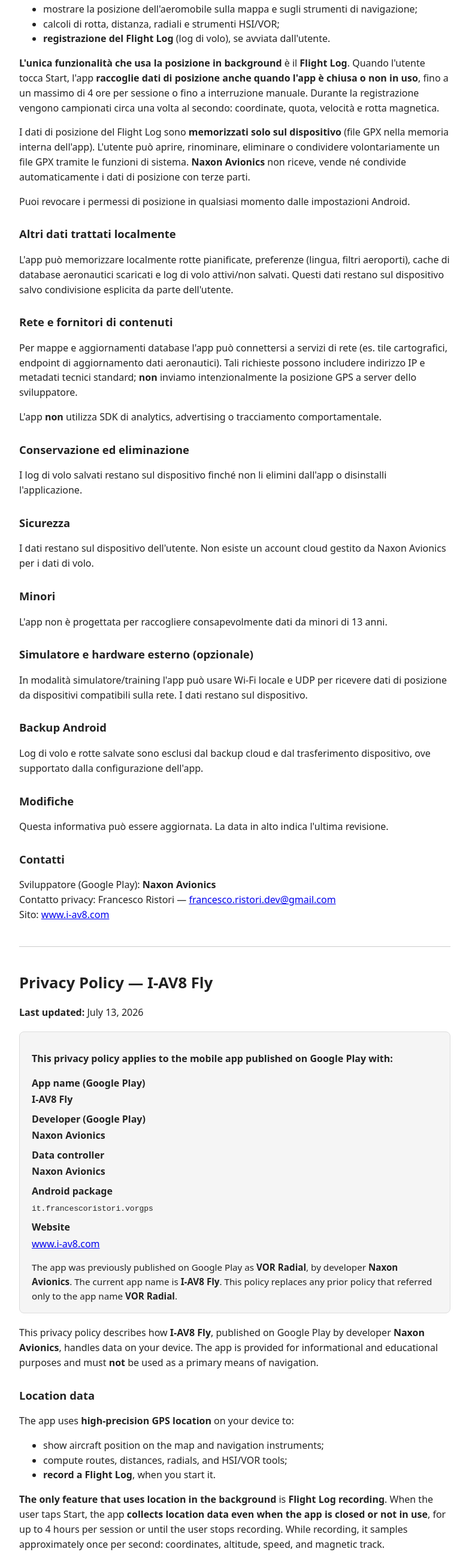
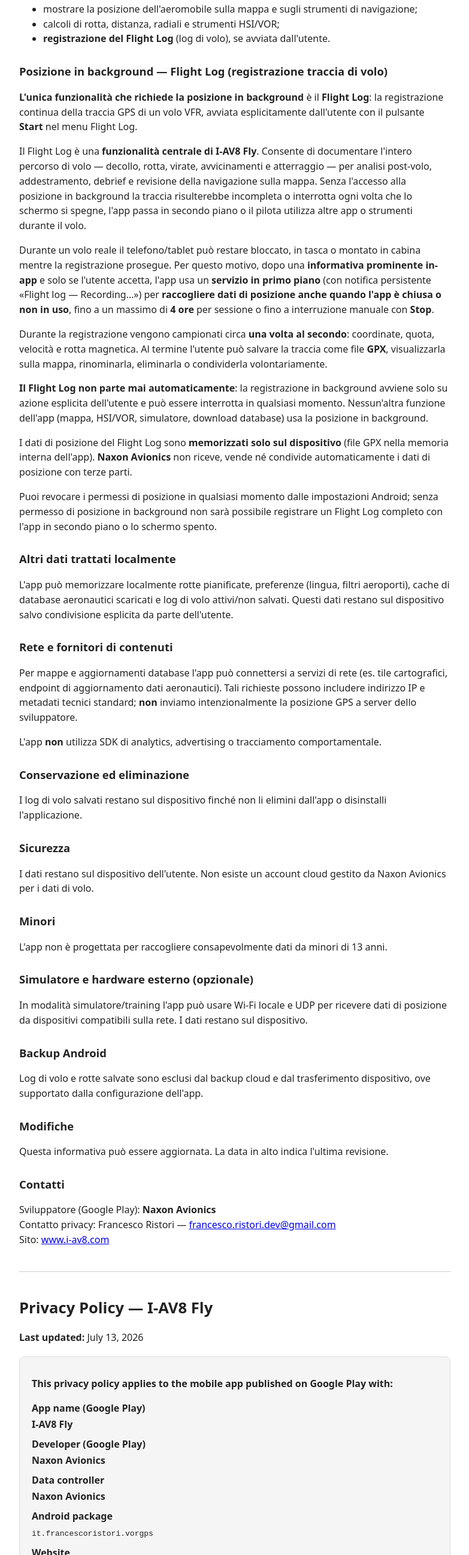
Before and after one commit to FrancescoRistori/vor-gps-privacy, a plain HTML site: page index.html in a window 1280 px wide. Shown: the part 833-3426 px from the top of the page at 60% size, without its empty margins (248-1031 px from the left). Drawn offline with Linux system fonts and the light colour scheme.

Commit message:
Update index.html

```diff
--- a/index.html
+++ b/index.html
@@ -60,23 +60,52 @@
     <li>calcoli di rotta, distanza, radiali e strumenti HSI/VOR;</li>
     <li><strong>registrazione del Flight Log</strong> (log di volo), se avviata dall'utente.</li>
 </ul>
+
+<h2>Posizione in background — Flight Log (registrazione traccia di volo)</h2>
 <p>
-    <strong>L'unica funzionalità che usa la posizione in background</strong> è il
-    <strong>Flight Log</strong>. Quando l'utente tocca Start, l'app
-    <strong>raccoglie dati di posizione anche quando l'app è chiusa o non in uso</strong>,
-    fino a un massimo di 4 ore per sessione o fino a interruzione manuale.
-    Durante la registrazione vengono campionati circa una volta al secondo: coordinate, quota,
-    velocità e rotta magnetica.
+    <strong>L'unica funzionalità che richiede la posizione in background</strong> è il
+    <strong>Flight Log</strong>: la registrazione continua della traccia GPS di un volo VFR,
+    avviata esplicitamente dall'utente con il pulsante <strong>Start</strong> nel menu Flight Log.
+</p>
+<p>
+    Il Flight Log è una <strong>funzionalità centrale di I-AV8 Fly</strong>. Consente di
+    documentare l'intero percorso di volo — decollo, rotta, virate, avvicinamenti e atterraggio —
+    per analisi post-volo, addestramento, debrief e revisione della navigazione sulla mappa.
+    Senza l'accesso alla posizione in background la traccia risulterebbe incompleta o interrotta
+    ogni volta che lo schermo si spegne, l'app passa in secondo piano o il pilota utilizza altre
+    app o strumenti durante il volo.
+</p>
+<p>
+    Durante un volo reale il telefono/tablet può restare bloccato, in tasca o montato in cabina
+    mentre la registrazione prosegue. Per questo motivo, dopo una <strong>informativa prominente
+    in-app</strong> e solo se l'utente accetta, l'app usa un <strong>servizio in primo piano</strong>
+    (con notifica persistente «Flight log — Recording…») per
+    <strong>raccogliere dati di posizione anche quando l'app è chiusa o non in uso</strong>,
+    fino a un massimo di <strong>4 ore</strong> per sessione o fino a interruzione manuale con
+    <strong>Stop</strong>.
+</p>
+<p>
+    Durante la registrazione vengono campionati circa <strong>una volta al secondo</strong>:
+    coordinate, quota, velocità e rotta magnetica. Al termine l'utente può salvare la traccia
+    come file <strong>GPX</strong>, visualizzarla sulla mappa, rinominarla, eliminarla o
+    condividerla volontariamente.
+</p>
+<p>
+    <strong>Il Flight Log non parte mai automaticamente</strong>: la registrazione in background
+    avviene solo su azione esplicita dell'utente e può essere interrotta in qualsiasi momento.
+    Nessun'altra funzione dell'app (mappa, HSI/VOR, simulatore, download database) usa la posizione
+    in background.
 </p>
 <p>
     I dati di posizione del Flight Log sono <strong>memorizzati solo sul dispositivo</strong>
-    (file GPX nella memoria interna dell'app). L'utente può aprire, rinominare, eliminare o
-    condividere volontariamente un file GPX tramite le funzioni di sistema.
+    (file GPX nella memoria interna dell'app).
     <strong>Naxon Avionics</strong> non riceve, vende né condivide automaticamente
     i dati di posizione con terze parti.
 </p>
 <p>
-    Puoi revocare i permessi di posizione in qualsiasi momento dalle impostazioni Android.
+    Puoi revocare i permessi di posizione in qualsiasi momento dalle impostazioni Android;
+    senza permesso di posizione in background non sarà possibile registrare un Flight Log completo
+    con l'app in secondo piano o lo schermo spento.
 </p>
 
 <h2>Altri dati trattati localmente</h2>
@@ -183,17 +212,47 @@
     <li>compute routes, distances, radials, and HSI/VOR tools;</li>
     <li><strong>record a Flight Log</strong>, when you start it.</li>
 </ul>
+
+<h2>Background location — Flight Log (flight track recording)</h2>
 <p>
-    <strong>The only feature that uses location in the background</strong> is
-    <strong>Flight Log recording</strong>. When the user taps Start, the app
-    <strong>collects location data even when the app is closed or not in use</strong>, for up to
-    4 hours per session or until the user stops recording. While recording, it samples
-    approximately once per second: coordinates, altitude, speed, and magnetic track.
+    <strong>The only feature that requires background location</strong> is
+    <strong>Flight Log</strong>: continuous GPS track recording during a VFR flight, started
+    explicitly by the user with the <strong>Start</strong> button in the Flight Log menu.
+</p>
+<p>
+    Flight Log is a <strong>core feature of I-AV8 Fly</strong>. It lets you document the full
+    flight path — takeoff, route, turns, approaches, and landing — for post-flight analysis,
+    training, debrief, and navigation review on the map. Without background location access the
+    track would be incomplete or interrupted whenever the screen turns off, the app moves to the
+    background, or the pilot uses other apps or instruments during the flight.
+</p>
+<p>
+    During a real flight the phone or tablet may stay locked, in a pocket, or mounted in the
+    cockpit while recording continues. For this reason, after an <strong>in-app prominent
+    disclosure</strong> and only if you accept, the app runs a <strong>foreground service</strong>
+    (with a persistent notification “Flight log — Recording…”) to
+    <strong>collect location data even when the app is closed or not in use</strong>, for up to
+    <strong>4 hours</strong> per session or until you tap <strong>Stop</strong>.
+</p>
+<p>
+    While recording, the app samples approximately <strong>once per second</strong>: coordinates,
+    altitude, speed, and magnetic track. When finished you can save the track as a
+    <strong>GPX</strong> file, view it on the map, rename it, delete it, or share it voluntarily.
+</p>
+<p>
+    <strong>Flight Log never starts automatically</strong>: background recording happens only
+    after an explicit user action and can be stopped at any time. No other app feature (map,
+    HSI/VOR, simulator, database download) uses background location.
 </p>
 <p>
     Flight Log location data is <strong>stored only on your device</strong> (GPX files).
     <strong>Naxon Avionics</strong> does not automatically receive, sell, or share location
     data with third parties.
+</p>
+<p>
+    You can revoke location permissions at any time in Android settings; without background
+    location permission you will not be able to record a complete Flight Log while the app is
+    in the background or the screen is off.
 </p>
 
 <h2>Other locally processed data</h2>
```
